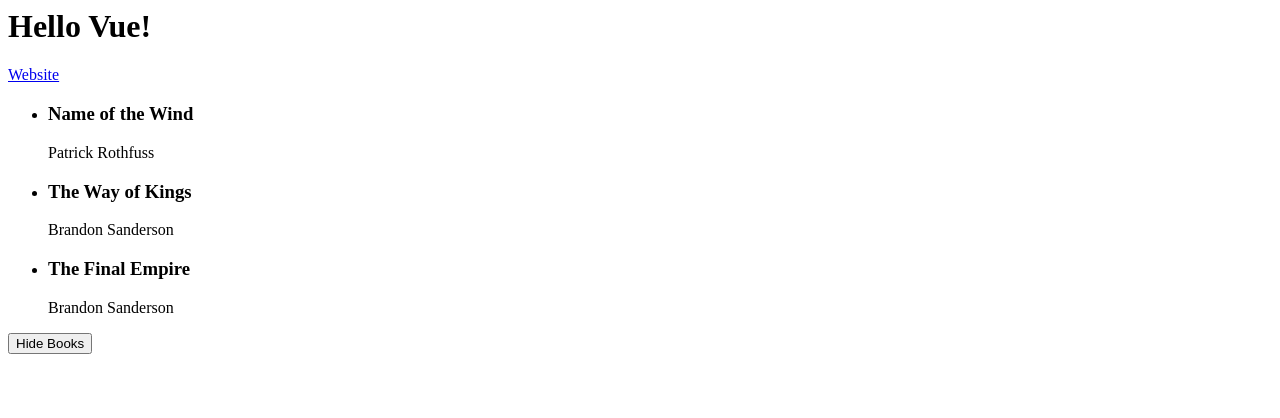
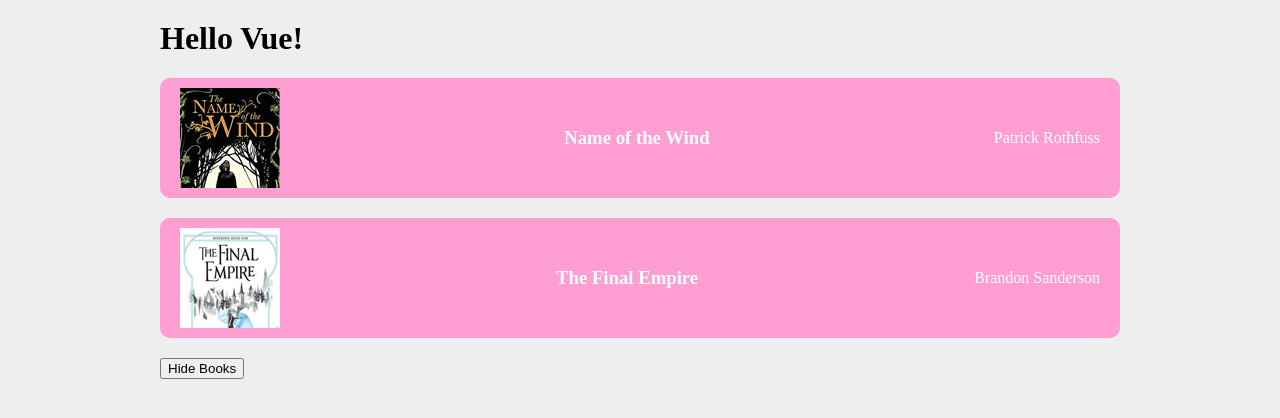
Before and after one commit to lwrocks/vue-tutorial, a plain HTML site: page index.html in a window 1280 px wide. Drawn offline with nearby package versions, Linux system fonts and the light colour scheme.

Commit message:
HTML component section finished

```diff
--- a/app.js
+++ b/app.js
@@ -4,9 +4,24 @@ const app = Vue.createApp({
       url: "https://www.twitter.com",
       showBooks: true,
       books: [
-        { title: "Name of the Wind", author: "Patrick Rothfuss" },
-        { title: "The Way of Kings", author: "Brandon Sanderson" },
-        { title: "The Final Empire", author: "Brandon Sanderson" },
+        {
+          title: "Name of the Wind",
+          author: "Patrick Rothfuss",
+          img: "assets/1.jpeg",
+          isFav: true,
+        },
+        {
+          title: "The Way of Kings",
+          author: "Brandon Sanderson",
+          img: "assets/2.jpeg",
+          isFav: false,
+        },
+        {
+          title: "The Final Empire",
+          author: "Brandon Sanderson",
+          img: "assets/3.jpeg",
+          isFav: true,
+        },
       ],
     };
   },
@@ -14,6 +29,14 @@ const app = Vue.createApp({
     toggleShowBooks() {
       this.showBooks = !this.showBooks;
     },
+    toggleFav(book) {
+      book.isFav = !book.isFav;
+    },
+  },
+  computed: {
+    filteredBooks() {
+      return this.books.filter((book) => book.isFav);
+    },
   },
 });
 
--- a/index.html
+++ b/index.html
@@ -6,13 +6,30 @@
     <title>Intro to VueJS</title>
     <script src="https://unpkg.com/vue@3.0.2"></script>
     <style>
-      .box {
-        padding: 100px 0;
-        width: 400px;
-        text-align: center;
-        background: #ddd;
-        margin: 20px;
-        display: inline-block;
+      body {
+        background: #eee;
+        max-width: 960px;
+        margin: 20px auto;
+      }
+      p,
+      h3,
+      ul {
+        margin: 0;
+        padding: 0;
+      }
+      li {
+        list-style-type: none;
+        background: #fff;
+        margin: 20px auto;
+        padding: 10px 20px;
+        border-radius: 10px;
+        display: flex;
+        align-items: center;
+        justify-content: space-between;
+      }
+      li.fav {
+        background: #ff9ed2;
+        color: #fff;
       }
     </style>
   </head>
@@ -20,10 +37,15 @@
     <h1>Hello Vue!</h1>
     <div id="app">
       <!-- Attribute Binding -->
-      <a :href="url">Website</a>
+      <!-- <a :href="url">Website</a> -->
       <div v-if="showBooks">
         <ul>
-          <li v-for="book in books">
+          <li
+            v-for="book in filteredBooks"
+            :class="{ fav: book.isFav}"
+            @click="toggleFav(book)"
+          >
+            <img :src="book.img" :alt="book.title" />
             <h3>{{book.title}}</h3>
             <p>{{book.author}}</p>
           </li>
```
